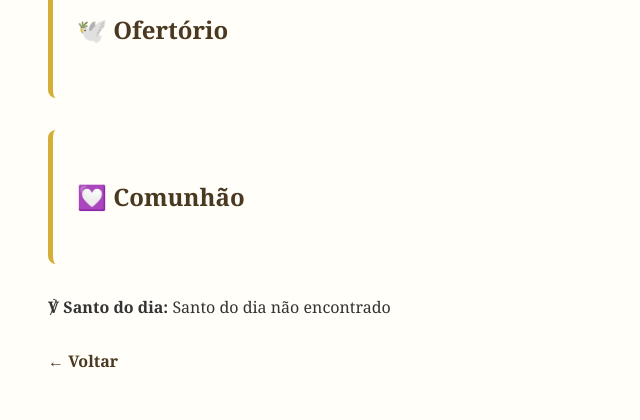
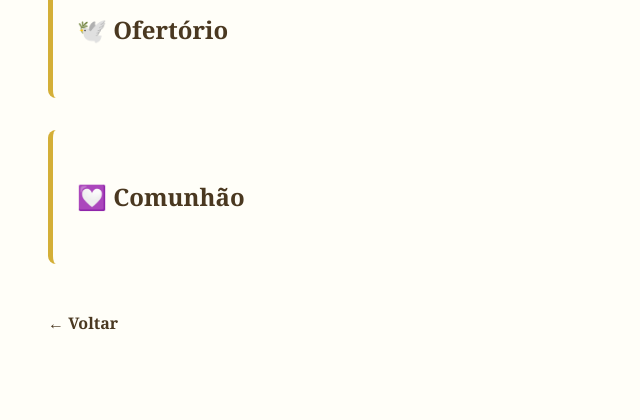
Before and after one commit to alissonsouza1984/examedeconciencia, a Flask app: page /liturgia in a window 1280 px wide. Shown: the part 1286-1706 px from the top of the page, without its empty margins (0-640 px from the left). After the commit the page ends 1616 px from the top, so only its background shows below. Run offline with Flask 3, Linux system fonts and the light colour scheme; data that the repository does not hold is empty.

```diff
--- a/app.py
+++ b/app.py
@@ -160,20 +160,6 @@ pecados = {
 
 }
 
-# ✅ Função auxiliar para obter o santo do dia
-def obter_santo_do_dia(data_iso):
-    try:
-        url = f"https://www.vaticannews.va/pt/santo-do-dia/_jcr_content/main-content-parsys/lista_santos.{data_iso}.json"
-        response = requests.get(url)
-        response.raise_for_status()
-        santos = response.json()
-        if santos and isinstance(santos, list) and "title" in santos[0]:
-            return santos[0]["title"]
-        else:
-            return "Santo do dia não encontrado"
-    except Exception as e:
-        print("Erro ao obter santo do dia:", e)
-        return "Santo do dia não disponível"
 
 # ✅ Rota principal
 @app.route("/", methods=["GET", "POST"])
@@ -326,7 +312,6 @@ def liturgia():
             "data": dados_api.get("data"),
             "titulo": dados_api.get("liturgia", "Liturgia do Dia"),
             "cor": dados_api.get("cor", "Cor litúrgica não informada"),
-            "santo": obter_santo_do_dia(data_iso),
             "dia": dados_api.get("dia", ""),
             "oferendas": dados_api.get("oferendas", ""),
             "comunhao": dados_api.get("comunhao", ""),
--- a/templates/liturgia.html
+++ b/templates/liturgia.html
@@ -112,7 +112,6 @@
     </div>
     {% endif %}
 
-    <p><strong>℣ Santo do dia:</strong> {{ dados.santo }}</p>
     <a href="/" class="back-link">← Voltar</a>
   </div>
 </body>
```
